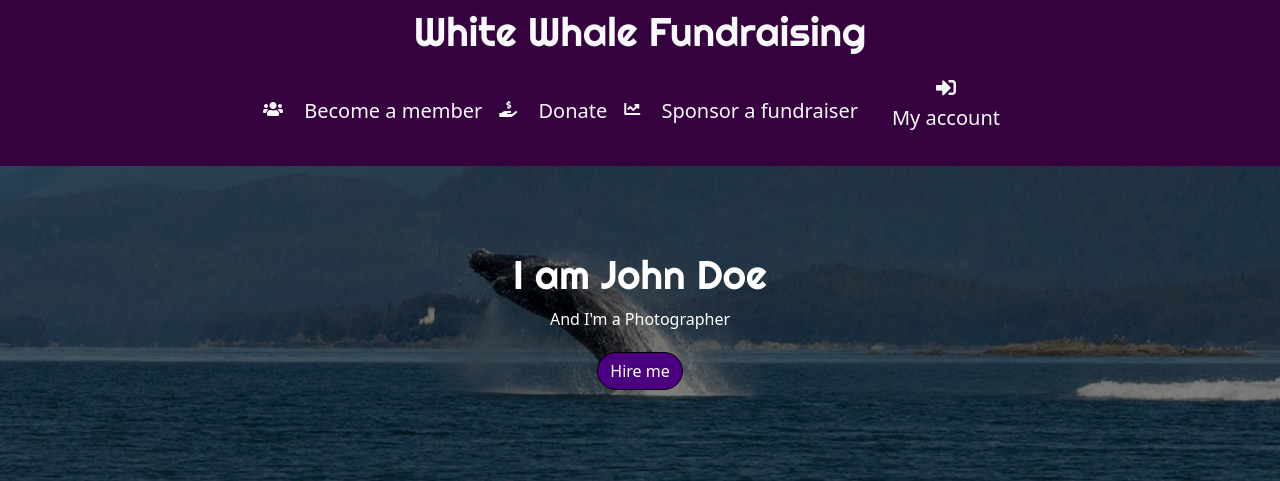
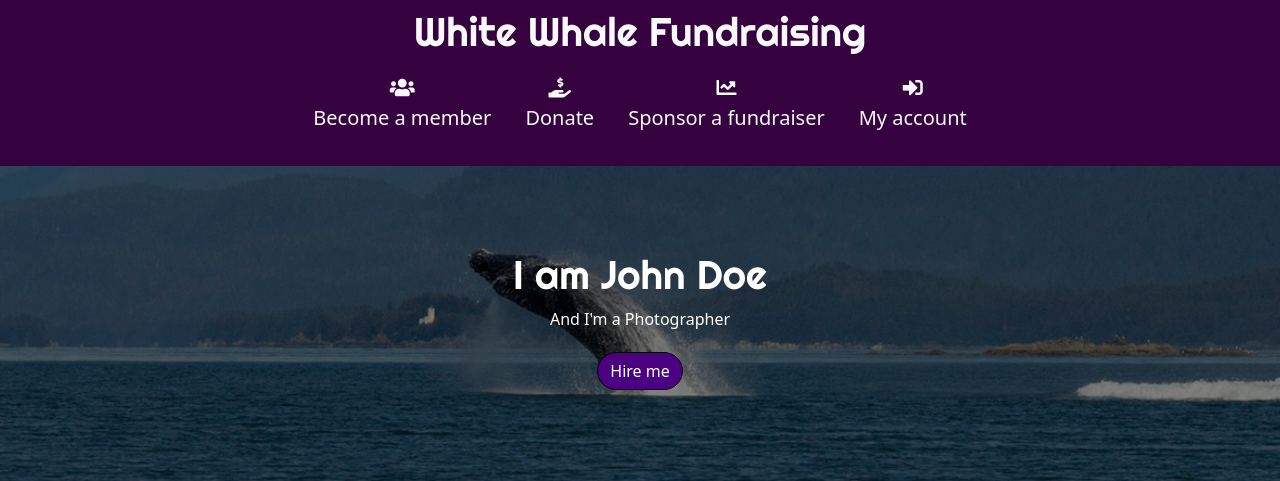
Before and after one commit to James-VT/MS4_White_Whale_Fundraising, a Django app: page / in a window 1280 px wide. Shown: the top 481 px of the page. Run offline with Django 3.2, Linux system fonts and the light colour scheme; some libraries are stand-ins or nearby versions.

Commit message:
Restyles navbar icon options

```diff
--- a/templates/includes/header-nav.html
+++ b/templates/includes/header-nav.html
@@ -17,16 +17,22 @@
             <div class="col-8 collapse navbar-collapse" id="navbarSupportedContent">
                 <ul class="navbar-nav w-auto mx-auto">
                     <li class="nav-item">
-                        <i class="fas fa-users text-light"></i>
-                        <a href="#" class="btn btn-lg text-light">Become a member</a>
+                        <a href="#" class="btn btn-lg text-light">
+                            <i class="fas fa-users text-light"></i>
+                            <p>Become a member</p>
+                        </a>
                     </li>
                     <li class="nav-item">
-                        <i class="fas fa-hand-holding-usd text-light"></i>
-                        <a href="{% url 'add_donation' %}" class="btn btn-lg text-light">Donate</a>
+                        <a href="{% url 'add_donation' %}" class="btn btn-lg text-light">
+                            <i class="fas fa-hand-holding-usd text-light"></i>
+                            <p>Donate</p>
+                        </a>
                     </li>
                     <li class="nav-item">
-                        <i class="fas fa-chart-line text-light"></i>
-                        <a href="#" class="btn btn-lg text-light">Sponsor a fundraiser</a>
+                        <a href="#" class="btn btn-lg text-light">
+                            <i class="fas fa-chart-line text-light"></i>
+                            <p>Sponsor a fundraiser</p>
+                        </a>
                     </li>
                     <li class="nav-item list-inline-item dropdown">
                         <a href="#" id="user-options" data-bs-toggle="dropdown" aria-haspopup="true"
```
